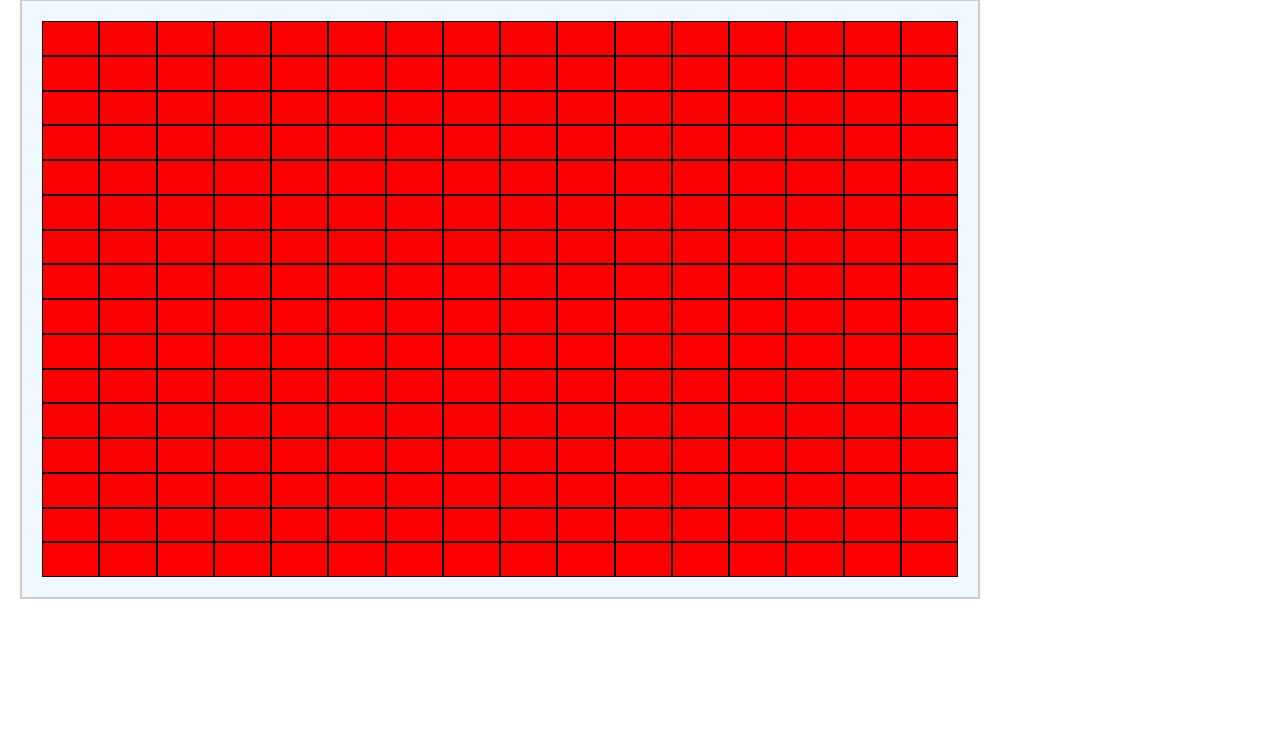
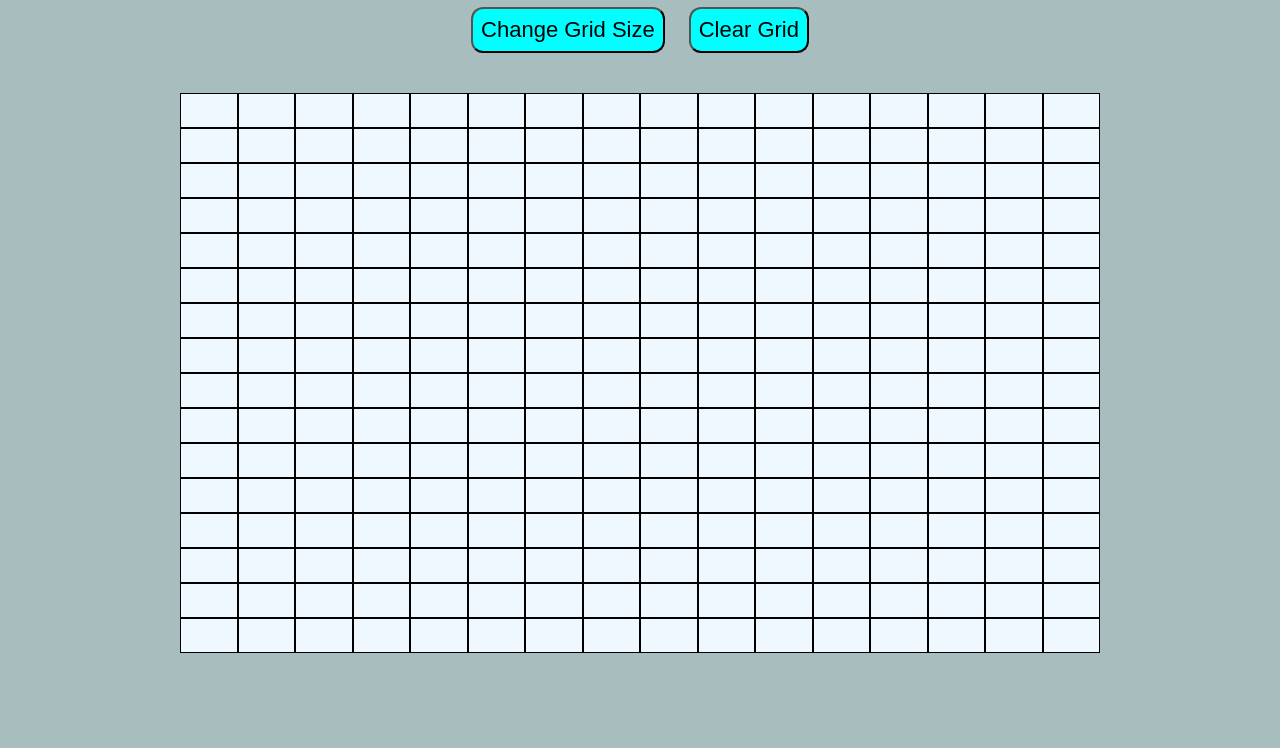
Before and after one commit to sleeping-anonymous/Etch-a-Sketch, a plain HTML site: page index.html in a window 1280 px wide. Shown: the part 58-806 px from the top of the page. Drawn offline with Linux system fonts and the light colour scheme.

Commit message:
Added basic UI and remove button functionality

```diff
--- a/index.html
+++ b/index.html
@@ -11,7 +11,13 @@
 
 <body>
     <h1>ETCH - A - SKETCH</h1>
-    <div class="container"></div>
+    <div class="button-container">
+        <button>Change Grid Size</button>
+        <button class="clear">Clear Grid</button>
+    </div>
+    <div class="container">
+
+    </div>
 </body>
 
 </html>
--- a/script.js
+++ b/script.js
@@ -1,4 +1,9 @@
 const container = document.querySelector(".container");
+const btn = document.querySelector("button");
+const clr = document.querySelector(".clear");
+
+
+
 
 function createGrid(size) {
     container.innerHTML = "";
@@ -14,8 +19,6 @@ function createGrid(size) {
 
     }
 }
-
-
 createGrid(16);
 
 function hoverMouse(e) {
@@ -29,3 +32,19 @@ function randomColorGenerator() {
 
     return `rgb(${red},${blue},${green})`;
 }
+
+
+btn.addEventListener("click", function (e) {
+    let input = parseInt(prompt("Enter the new size for grid (max 100)"));
+    while (isNaN(input) || input > 100 || input < 1) {
+        alert("Wrong Input! Try Again");
+        input = parseInt(prompt("Enter the new size for grid (max 100)"));
+        console.log(typeof input);
+
+    }
+    createGrid(input);
+})
+
+clr.addEventListener("click", function () {
+    createGrid(16);
+});
--- a/style.css
+++ b/style.css
@@ -9,19 +9,42 @@ body {
     height: 100%;
 }
 
+body {
+    overflow: hidden;
+    background-color: rgb(168, 190, 190);
+}
+
+h1 {
+    margin-top: 6px;
+    text-align: center;
+}
+
+.button-container {
+    display: flex;
+    justify-content: center;
+
+}
+
+button {
+    font-size: 22px;
+    padding: 8px;
+    margin: 22px 12px 0px;
+    border-radius: 12px;
+    text-align: center;
+    background-color: aqua;
+}
 
 .container {
     width: 960px;
     height: 600px;
-    background-color: aliceblue;
     display: flex;
     flex-wrap: wrap;
     padding: 20px;
-    margin: 20px;
-    border: 2px solid #ccc;
+    margin: 20px auto;
 }
 
 .grid {
-    background-color: red;
+    background-color: aliceblue;
     border: 1px solid black;
+
 }
```
